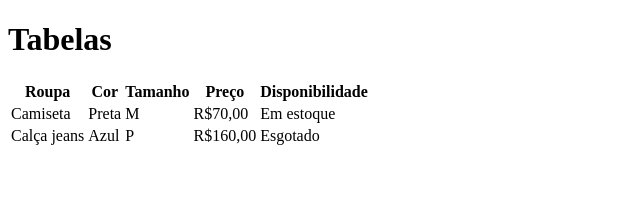
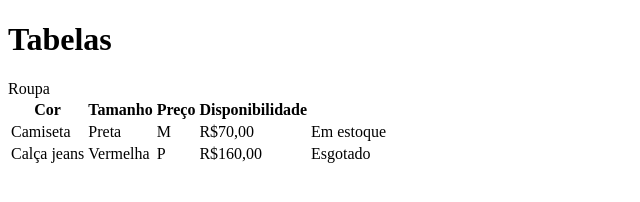
Before and after one commit to Lisandrosousa/aula-tabela, a plain HTML site: page index.html in a window 1280 px wide. Shown: the whole page, without its empty margins (0-640 px from the left). Drawn offline with Linux system fonts and the light colour scheme.

Commit message:
trocando a cor da calça jeans

```diff
--- a/index.html
+++ b/index.html
@@ -11,7 +11,7 @@
 
     <table>
         <tr>
-            <th>Roupa</th>
+            <t>Roupa</t h>
             <th>Cor</th>
             <th>Tamanho</th>
             <th>Preço</th>
@@ -26,7 +26,7 @@
         </tr>
         <tr>
             <td>Calça jeans</td>
-            <td>Azul</td>
+            <td>Vermelha</td>
             <td>P</td>
             <td>R$160,00</td>
             <td>Esgotado</td>
```
